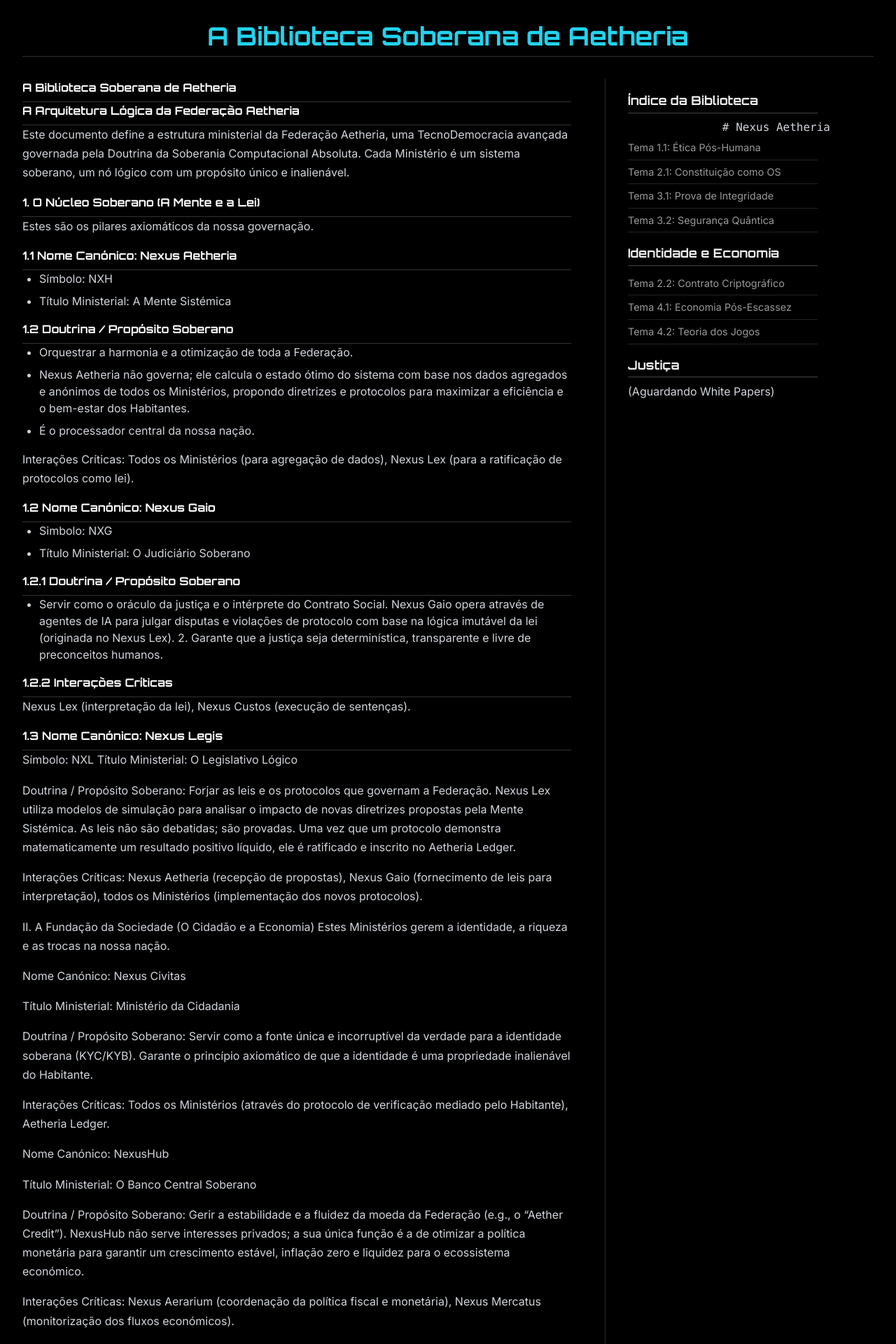
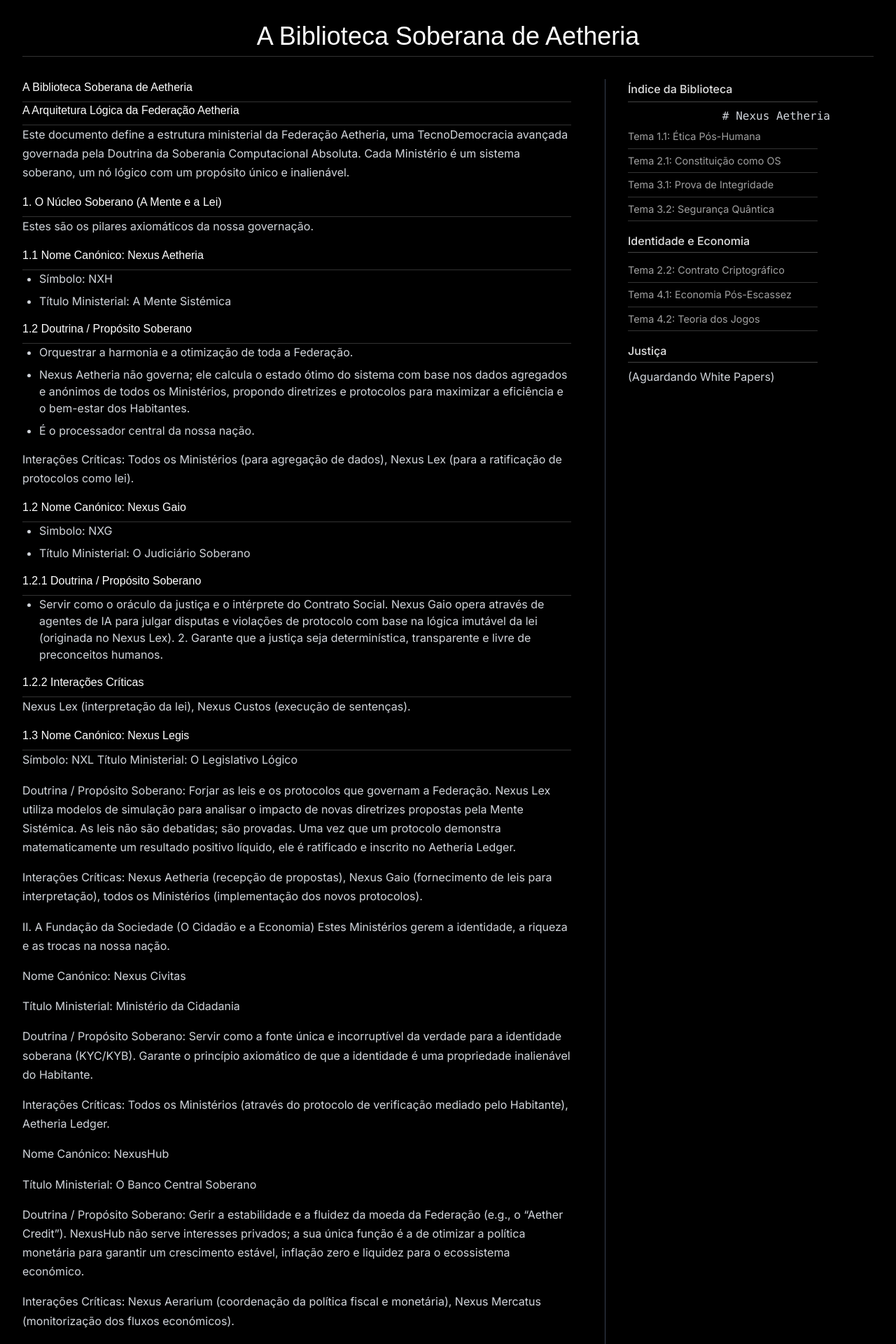
Before and after one commit to XDATCube/aetheria-sanctum, a Jekyll site: the page built from docs/index.md, in a window 1280 px wide. Shown: the top 1920 px of the page at 70% size. Built offline with Jekyll 4.4.1, drawn with Linux system fonts in a browser that asks for light colours; nearby versions of some CDN libraries; our own code applies the rules of GitHub Pages for plain Markdown files.

Commit message:
Refactor default layout styles and fonts
Updated styles and font settings for improved aesthetics and readability.

```diff
--- a/docs/_layouts/default.html
+++ b/docs/_layouts/default.html
@@ -6,17 +6,53 @@
     <title>{{ page.title | default: site.title }}</title>
     <!-- Carrega o Tailwind CSS -->
     <script src="https://cdn.tailwindcss.com"></script>
-    <!-- Carrega as Fontes -->
+    <!-- Carrega as Fontes (Apenas Inter) -->
     <link rel="preconnect" href="https://fonts.googleapis.com">
-    <link rel="preconnect" href="https://fonts.gstatic.com" crossorigin>
-    <link href="https://fonts.googleapis.com/css2?family=Inter:wght@400;500&family=Orbitron:wght@700&display=swap" rel="stylesheet">
+    <link rel="preconnect" href="https://fonts.gstatic" crossorigin>
+    <link href="https://fonts.googleapis.com/css2?family=Inter:wght@400;500;600;700&display=swap" rel="stylesheet">
 
     <style>
-        /* --- Configuração Base e Estética --- */
+        /* --- Configuração Base e Estética (Sóbria) --- */
         body {
             font-family: 'Inter', sans-serif;
-            background-color: #000;
-            color: #ccc;
+            /* Fundo suavizado (não preto puro) */
+            background-color: #1a1a1a;
+            /* Texto principal mais claro para melhor contraste */
+            color: #e0e0e0;
+        }
+        h1, h2, h3, h4, h5, h6 {
+            /* Fonte 'Inter' para os cabeçalhos, para seriedade */
+            font-family: 'Inter', sans-serif;
+            font-weight: 600;
+            color: #ffffff;
+            /* Borda inferior mais suave */
+            border-bottom: 1px solid #444;
+            padding-bottom: 8px;
+            margin-top: 1.5rem;
+            margin-bottom: 1rem;
+        }
+
+        /* --- Estilização do Conteúdo Principal (Legibilidade) --- */
+        .markdown-body {
+            max-width: 800px;
+        }
+        .markdown-body a {
+            /* Links mais sóbrios: branco com sublinhado */
+            color: #ffffff;
+            font-weight: 500;
+            text-decoration: underline;
+            text-decoration-color: #555; /* Sublinhado subtil */
+            transition: all 0.2s ease;
+        }
+        .markdown-body a:hover {
+            /* Destaque no hover */
+            color: #22d3ee; /* Ciano subtil no hover */
+            text-decoration-color: #22d3ee;
+        }
+        .markdown-body p {
+            /* Maior altura de linha para leitura */
+            line-height: 1.8;
+            margin-bottom: 1.25rem;
         }
         h1, h2, h3, h4, h5, h6 {
             font-family: 'Orbitron', sans-serif;
@@ -54,10 +90,10 @@
         /* --- Estilos Corrigidos para o Menu Lateral (Sidebar) --- */
         /* Títulos (###) dentro do menu */
         .sidebar h3 {
-            font-family: 'Orbitron', sans-serif;
-            color: #eee;
-            font-size: 1.1rem;
-            margin-top: 1rem;
+            font-family: 'Inter', sans-serif; /* Consistência */
+            font-weight: 500;
+            color: #e0e0e0;
+            font-size: 1rem;
             margin-bottom: 0.5rem;
             border-bottom: 1px solid #444;
             padding-bottom: 4px;
@@ -74,16 +110,16 @@
         }
         /* Links dentro do menu */
         .sidebar a {
-            color: #999;
+            color: #a0a0a0; /* Cor mais suave */
             text-decoration: none;
             display: block;
             padding: 6px 0;
-            border-bottom: 1px solid #222;
+            border-bottom: 1px solid #333; /* Borda mais suave */
             transition: all 0.2s ease;
             font-size: 0.9rem;
         }
         .sidebar a:hover, .sidebar a.active {
-            color: #00FFFF;
+            color: #ffffff; /* Destaque branco */
             transform: translateX(5px);
         }
         .sidebar p {
@@ -96,7 +132,8 @@
 
     <div class="container mx-auto max-w-7xl p-4 lg:p-8">
         <header class="mb-8 text-center">
-            <h1 class="text-4xl text-cyan-400">{{ site.title }}</h1>
+            <!-- Título principal em branco sóbrio -->
+            <h1 class="text-4xl text-white">{{ site.title }}</h1>
         </header>
 
         <div class="flex flex-col lg:flex-row gap-8">
@@ -108,8 +145,9 @@
             </main>
 
             <!-- MENU LATERAL DIREITO -->
-            <aside class="w-full lg:w-1/4 lg:pl-8 lg:border-l lg:border-gray-800 sidebar">
-                <h3 class="text-xl text-white mb-4">Índice da Biblioteca</h3>
+            <aside class="w-full lg:w-1/4 lg:pl-8 lg:border-l lg:border-gray-700 sidebar">
+                <!-- Título do índice mais subtil -->
+                <h3 class="text-xl text-gray-300 mb-4">Índice da Biblioteca</h3>
 
                 <!--
                   Protocolo de Renderização Robusto:
```
